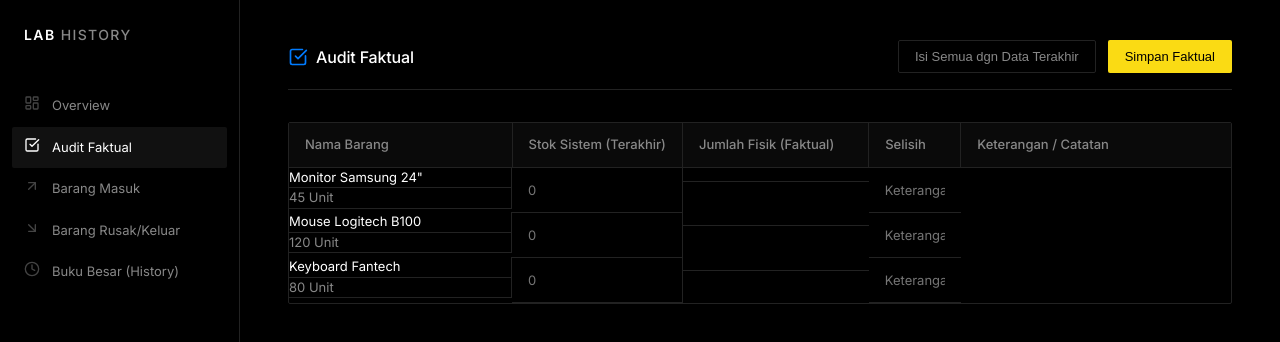
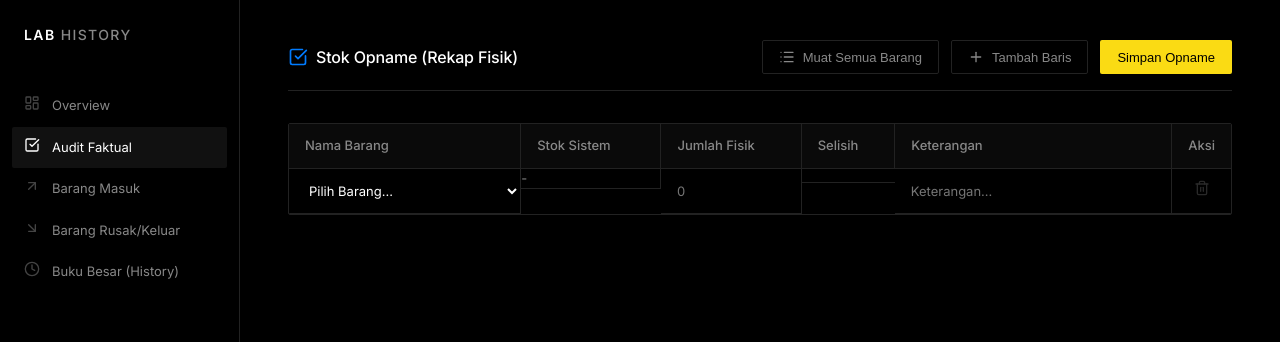
Before and after one commit to UsmanAzizz/inventory_lab, a React (Vite) app: page /audit in a window 1280 px wide. Shown: the top 342 px of the page. Built offline with nearby package versions, Linux system fonts and the light colour scheme.

Commit message:
feat: Add dynamic rows logic (spreadsheet-like)

```diff
--- a/src/pages/InputFaktual.jsx
+++ b/src/pages/InputFaktual.jsx
@@ -1,40 +1,73 @@
 import React, { useState } from 'react';
-import { CheckSquare } from 'lucide-react';
+import { CheckSquare, Plus, Trash2, List } from 'lucide-react';
 
 const InputFaktual = () => {
-  const [items, setItems] = useState([
-    { id: '1', name: 'Monitor Samsung 24"', current_stock: 45, actual_qty: '', notes: '' },
-    { id: '2', name: 'Mouse Logitech B100', current_stock: 120, actual_qty: '', notes: '' },
-    { id: '3', name: 'Keyboard Fantech', current_stock: 80, actual_qty: '', notes: '' },
+  // Master data barang
+  const masterItems = [
+    { id: '1', name: 'Monitor Samsung 24"', current_stock: 45 },
+    { id: '2', name: 'Mouse Logitech B100', current_stock: 120 },
+    { id: '3', name: 'Keyboard Fantech', current_stock: 80 },
+  ];
+
+  const [rows, setRows] = useState([
+    { rowId: Date.now(), itemId: '', current_stock: 0, actual_qty: '', notes: '' }
   ]);
 
-  const handleChange = (id, field, value) => {
-    setItems(items.map(item => item.id === id ? { ...item, [field]: value } : item));
+  const addRow = () => {
+    setRows([...rows, { rowId: Date.now(), itemId: '', current_stock: 0, actual_qty: '', notes: '' }]);
   };
 
-  const handleUseLastData = () => {
-    setItems(items.map(item => ({
-      ...item,
-      actual_qty: item.current_stock.toString()
-    })));
+  const removeRow = (rowId) => {
+    setRows(rows.filter(r => r.rowId !== rowId));
+  };
+
+  const loadAllItems = () => {
+    const allRows = masterItems.map((item, index) => ({
+      rowId: Date.now() + index,
+      itemId: item.id,
+      current_stock: item.current_stock,
+      actual_qty: item.current_stock.toString(),
+      notes: ''
+    }));
+    setRows(allRows);
+  };
+
+  const handleChange = (rowId, field, value) => {
+    setRows(rows.map(row => {
+      if (row.rowId === rowId) {
+        const updatedRow = { ...row, [field]: value };
+        if (field === 'itemId') {
+          const selectedItem = masterItems.find(i => i.id === value);
+          updatedRow.current_stock = selectedItem ? selectedItem.current_stock : 0;
+        }
+        return updatedRow;
+      }
+      return row;
+    }));
   };
 
   const handleSave = () => {
-    const modifications = items.filter(i => i.actual_qty !== '');
-    if (modifications.length === 0) return alert('Belum ada data faktual yang diisi.');
-    console.log('Simpan Audit Faktual:', modifications);
-    alert('Disimpan: ' + modifications.length + ' riwayat baru');
+    const validRows = rows.filter(r => r.itemId !== '' && r.actual_qty !== '');
+    if (validRows.length === 0) return alert('Belum ada data faktual yang diisi.');
+    console.log('Simpan Audit Faktual:', validRows);
+    alert('Disimpan: ' + validRows.length + ' baris audit');
+    setRows([{ rowId: Date.now(), itemId: '', current_stock: 0, actual_qty: '', notes: '' }]);
   };
 
   return (
     <div>
       <div className="topbar">
         <h2 className="page-title">
-          <CheckSquare size={20} color="var(--primary-blue)" /> Audit Faktual
+          <CheckSquare size={20} color="var(--primary-blue)" /> Stok Opname (Rekap Fisik)
         </h2>
         <div style={{ display: 'flex', gap: '12px' }}>
-          <button className="btn btn-outline" onClick={handleUseLastData}>Isi Semua dgn Data Terakhir</button>
-          <button className="btn btn-accent" onClick={handleSave}>Simpan Faktual</button>
+          <button className="btn btn-outline" onClick={loadAllItems}>
+            <List size={16} /> Muat Semua Barang
+          </button>
+          <button className="btn btn-outline" onClick={addRow}>
+            <Plus size={16} /> Tambah Baris
+          </button>
+          <button className="btn btn-accent" onClick={handleSave}>Simpan Opname</button>
         </div>
       </div>
 
@@ -43,30 +76,44 @@ const InputFaktual = () => {
           <thead>
             <tr>
               <th style={{ width: '25%' }}>Nama Barang</th>
-              <th style={{ width: '15%' }}>Stok Sistem (Terakhir)</th>
-              <th style={{ width: '20%' }}>Jumlah Fisik (Faktual)</th>
+              <th style={{ width: '15%' }}>Stok Sistem</th>
+              <th style={{ width: '15%' }}>Jumlah Fisik</th>
               <th style={{ width: '10%' }}>Selisih</th>
-              <th style={{ width: '30%' }}>Keterangan / Catatan</th>
+              <th style={{ width: '30%' }}>Keterangan</th>
+              <th style={{ width: '5%', textAlign: 'center' }}>Aksi</th>
             </tr>
           </thead>
           <tbody>
-            {items.map(item => {
-              const diff = item.actual_qty !== '' ? parseInt(item.actual_qty) - item.current_stock : null;
+            {rows.map((row) => {
+              const diff = row.actual_qty !== '' ? parseInt(row.actual_qty) - row.current_stock : null;
               return (
-                <tr key={item.id}>
-                  <td className="cell-text">{item.name}</td>
-                  <td className="cell-text" style={{ color: 'var(--text-secondary)' }}>{item.current_stock} Unit</td>
+                <tr key={row.rowId}>
+                  <td>
+                    <select
+                      className="cell-input"
+                      value={row.itemId}
+                      onChange={(e) => handleChange(row.rowId, 'itemId', e.target.value)}
+                    >
+                      <option value="" disabled>Pilih Barang...</option>
+                      {masterItems.map(item => (
+                        <option key={item.id} value={item.id}>{item.name}</option>
+                      ))}
+                    </select>
+                  </td>
+                  <td className="cell-text" style={{ color: 'var(--text-secondary)' }}>
+                    {row.itemId ? `${row.current_stock} Unit` : '-'}
+                  </td>
                   <td>
                     <input
                       type="number"
                       className="cell-input"
                       placeholder="0"
-                      value={item.actual_qty}
-                      onChange={(e) => handleChange(item.id, 'actual_qty', e.target.value)}
+                      value={row.actual_qty}
+                      onChange={(e) => handleChange(row.rowId, 'actual_qty', e.target.value)}
                     />
                   </td>
                   <td className="cell-text">
-                    {diff !== null && diff !== 0 && (
+                    {diff !== null && diff !== 0 && !isNaN(diff) && (
                       <span className={`badge ${diff > 0 ? 'badge-green' : 'badge-red'}`}>
                         {diff > 0 ? `+${diff}` : diff}
                       </span>
@@ -78,9 +125,21 @@ const InputFaktual = () => {
                       type="text"
                       className="cell-input"
                       placeholder="Keterangan..."
-                      value={item.notes}
-                      onChange={(e) => handleChange(item.id, 'notes', e.target.value)}
+                      value={row.notes}
+                      onChange={(e) => handleChange(row.rowId, 'notes', e.target.value)}
                     />
+                  </td>
+                  <td style={{ textAlign: 'center', verticalAlign: 'middle' }}>
+                    <button
+                      onClick={() => removeRow(row.rowId)}
+                      style={{
+                        background: 'none', border: 'none', color: 'var(--text-secondary)', cursor: 'pointer',
+                        opacity: rows.length === 1 ? 0.3 : 1
+                      }}
+                      disabled={rows.length === 1}
+                    >
+                      <Trash2 size={16} />
+                    </button>
                   </td>
                 </tr>
               );
--- a/src/pages/InputPembelian.jsx
+++ b/src/pages/InputPembelian.jsx
@@ -1,23 +1,50 @@
 import React, { useState } from 'react';
-import { ArrowUpRight } from 'lucide-react';
+import { ArrowUpRight, Plus, Trash2 } from 'lucide-react';
 
 const InputPembelian = () => {
-  const [items, setItems] = useState([
-    { id: '1', name: 'Monitor Samsung 24"', current_stock: 45, add_qty: '', notes: '' },
-    { id: '2', name: 'Mouse Logitech B100', current_stock: 120, add_qty: '', notes: '' },
-    { id: '3', name: 'Keyboard Fantech', current_stock: 80, add_qty: '', notes: '' },
+  // Master data barang (nantinya dari Firebase)
+  const masterItems = [
+    { id: '1', name: 'Monitor Samsung 24"', current_stock: 45 },
+    { id: '2', name: 'Mouse Logitech B100', current_stock: 120 },
+    { id: '3', name: 'Keyboard Fantech', current_stock: 80 },
+  ];
+
+  // Baris dinamis yang diinput user
+  const [rows, setRows] = useState([
+    { rowId: Date.now(), itemId: '', current_stock: 0, add_qty: '', notes: '' }
   ]);
 
-  const handleChange = (id, field, value) => {
-    setItems(items.map(item => item.id === id ? { ...item, [field]: value } : item));
+  const addRow = () => {
+    setRows([...rows, { rowId: Date.now(), itemId: '', current_stock: 0, add_qty: '', notes: '' }]);
+  };
+
+  const removeRow = (rowId) => {
+    setRows(rows.filter(r => r.rowId !== rowId));
+  };
+
+  const handleChange = (rowId, field, value) => {
+    setRows(rows.map(row => {
+      if (row.rowId === rowId) {
+        const updatedRow = { ...row, [field]: value };
+        // Jika user memilih barang, otomatis update stok sistem
+        if (field === 'itemId') {
+          const selectedItem = masterItems.find(i => i.id === value);
+          updatedRow.current_stock = selectedItem ? selectedItem.current_stock : 0;
+        }
+        return updatedRow;
+      }
+      return row;
+    }));
   };
 
   const handleSave = () => {
-    const modifications = items.filter(i => i.add_qty !== '' && parseInt(i.add_qty) > 0);
-    if (modifications.length === 0) return alert('Tidak ada data pembelian yang diisi.');
+    const validRows = rows.filter(r => r.itemId !== '' && r.add_qty !== '' && parseInt(r.add_qty) > 0);
+    if (validRows.length === 0) return alert('Tidak ada data valid yang siap disimpan.');
 
-    console.log('Simpan Pembelian:', modifications);
-    alert('Disimpan: ' + modifications.length + ' item');
+    console.log('Simpan Pembelian:', validRows);
+    alert('Disimpan: ' + validRows.length + ' baris transaksi');
+    // Kosongkan form setelah simpan
+    setRows([{ rowId: Date.now(), itemId: '', current_stock: 0, add_qty: '', notes: '' }]);
   };
 
   return (
@@ -26,7 +53,12 @@ const InputPembelian = () => {
         <h2 className="page-title">
           <ArrowUpRight size={20} color="#10B981" /> Catat Barang Masuk / Pembelian
         </h2>
-        <button className="btn btn-accent" onClick={handleSave}>Simpan Semua Pembelian</button>
+        <div style={{ display: 'flex', gap: '12px' }}>
+          <button className="btn btn-outline" onClick={addRow}>
+            <Plus size={16} /> Tambah Baris
+          </button>
+          <button className="btn btn-accent" onClick={handleSave}>Simpan Transaksi</button>
+        </div>
       </div>
 
       <div className="grid-container">
@@ -36,21 +68,35 @@ const InputPembelian = () => {
               <th style={{ width: '25%' }}>Nama Barang</th>
               <th style={{ width: '15%' }}>Stok Sistem (Sblmnya)</th>
               <th style={{ width: '20%' }}>Jumlah Masuk (+Unit)</th>
-              <th style={{ width: '40%' }}>Keterangan / No. Kuitansi</th>
+              <th style={{ width: '35%' }}>Keterangan / No. Kuitansi</th>
+              <th style={{ width: '5%', textAlign: 'center' }}>Aksi</th>
             </tr>
           </thead>
           <tbody>
-            {items.map(item => (
-              <tr key={item.id}>
-                <td className="cell-text">{item.name}</td>
-                <td className="cell-text" style={{ color: 'var(--text-secondary)' }}>{item.current_stock} Unit</td>
+            {rows.map((row, index) => (
+              <tr key={row.rowId}>
+                <td>
+                  <select
+                    className="cell-input"
+                    value={row.itemId}
+                    onChange={(e) => handleChange(row.rowId, 'itemId', e.target.value)}
+                  >
+                    <option value="" disabled>Pilih Barang...</option>
+                    {masterItems.map(item => (
+                      <option key={item.id} value={item.id}>{item.name}</option>
+                    ))}
+                  </select>
+                </td>
+                <td className="cell-text" style={{ color: 'var(--text-secondary)' }}>
+                  {row.itemId ? `${row.current_stock} Unit` : '-'}
+                </td>
                 <td>
                   <input
                     type="number"
                     className="cell-input"
                     placeholder="Contoh: 10"
-                    value={item.add_qty}
-                    onChange={(e) => handleChange(item.id, 'add_qty', e.target.value)}
+                    value={row.add_qty}
+                    onChange={(e) => handleChange(row.rowId, 'add_qty', e.target.value)}
                   />
                 </td>
                 <td>
@@ -58,9 +104,21 @@ const InputPembelian = () => {
                     type="text"
                     className="cell-input"
                     placeholder="INV-..."
-                    value={item.notes}
-                    onChange={(e) => handleChange(item.id, 'notes', e.target.value)}
+                    value={row.notes}
+                    onChange={(e) => handleChange(row.rowId, 'notes', e.target.value)}
                   />
+                </td>
+                <td style={{ textAlign: 'center', verticalAlign: 'middle' }}>
+                  <button
+                    onClick={() => removeRow(row.rowId)}
+                    style={{
+                      background: 'none', border: 'none', color: 'var(--text-secondary)', cursor: 'pointer',
+                      opacity: rows.length === 1 ? 0.3 : 1
+                    }}
+                    disabled={rows.length === 1}
+                  >
+                    <Trash2 size={16} />
+                  </button>
                 </td>
               </tr>
             ))}
--- a/src/pages/InputRusak.jsx
+++ b/src/pages/InputRusak.jsx
@@ -1,32 +1,62 @@
 import React, { useState } from 'react';
-import { ArrowDownRight } from 'lucide-react';
+import { ArrowDownRight, Plus, Trash2 } from 'lucide-react';
 
 const InputRusak = () => {
-  const [items, setItems] = useState([
-    { id: '1', name: 'Monitor Samsung 24"', current_stock: 45, subtract_qty: '', notes: '' },
-    { id: '2', name: 'Mouse Logitech B100', current_stock: 120, subtract_qty: '', notes: '' },
-    { id: '3', name: 'Keyboard Fantech', current_stock: 80, subtract_qty: '', notes: '' },
+  // Master data barang
+  const masterItems = [
+    { id: '1', name: 'Monitor Samsung 24"', current_stock: 45 },
+    { id: '2', name: 'Mouse Logitech B100', current_stock: 120 },
+    { id: '3', name: 'Keyboard Fantech', current_stock: 80 },
+  ];
+
+  // Baris dinamis yang diinput user
+  const [rows, setRows] = useState([
+    { rowId: Date.now(), itemId: '', current_stock: 0, subtract_qty: '', notes: '' }
   ]);
 
-  const handleChange = (id, field, value) => {
-    setItems(items.map(item => item.id === id ? { ...item, [field]: value } : item));
+  const addRow = () => {
+    setRows([...rows, { rowId: Date.now(), itemId: '', current_stock: 0, subtract_qty: '', notes: '' }]);
+  };
+
+  const removeRow = (rowId) => {
+    setRows(rows.filter(r => r.rowId !== rowId));
+  };
+
+  const handleChange = (rowId, field, value) => {
+    setRows(rows.map(row => {
+      if (row.rowId === rowId) {
+        const updatedRow = { ...row, [field]: value };
+        if (field === 'itemId') {
+          const selectedItem = masterItems.find(i => i.id === value);
+          updatedRow.current_stock = selectedItem ? selectedItem.current_stock : 0;
+        }
+        return updatedRow;
+      }
+      return row;
+    }));
   };
 
   const handleSave = () => {
-    const modifications = items.filter(i => i.subtract_qty !== '' && parseInt(i.subtract_qty) > 0);
-    if (modifications.length === 0) return alert('Tidak ada data kerusakan yang diisi.');
+    const validRows = rows.filter(r => r.itemId !== '' && r.subtract_qty !== '' && parseInt(r.subtract_qty) > 0);
+    if (validRows.length === 0) return alert('Tidak ada data kerusakan/pengurangan yang valid.');
 
-    console.log('Simpan Barang Rusak:', modifications);
-    alert('Disimpan: ' + modifications.length + ' item');
+    console.log('Simpan Barang Rusak:', validRows);
+    alert('Disimpan: ' + validRows.length + ' baris transaksi');
+    setRows([{ rowId: Date.now(), itemId: '', current_stock: 0, subtract_qty: '', notes: '' }]);
   };
 
   return (
     <div>
       <div className="topbar">
         <h2 className="page-title">
-          <ArrowDownRight size={20} color="#EF4444" /> Catat Barang Rusak / Habis Pakai
+          <ArrowDownRight size={20} color="#EF4444" /> Catat Barang Rusak / Keluar
         </h2>
-        <button className="btn btn-accent" onClick={handleSave}>Simpan Semua Perubahan</button>
+        <div style={{ display: 'flex', gap: '12px' }}>
+          <button className="btn btn-outline" onClick={addRow}>
+            <Plus size={16} /> Tambah Baris
+          </button>
+          <button className="btn btn-accent" onClick={handleSave}>Simpan Perubahan</button>
+        </div>
       </div>
 
       <div className="grid-container">
@@ -35,22 +65,36 @@ const InputRusak = () => {
             <tr>
               <th style={{ width: '25%' }}>Nama Barang</th>
               <th style={{ width: '15%' }}>Stok Sistem</th>
-              <th style={{ width: '20%' }}>Jumlah Rusak / Keluar</th>
-              <th style={{ width: '40%' }}>Keterangan</th>
+              <th style={{ width: '20%' }}>Jumlah Keluar (-Unit)</th>
+              <th style={{ width: '35%' }}>Keterangan</th>
+              <th style={{ width: '5%', textAlign: 'center' }}>Aksi</th>
             </tr>
           </thead>
           <tbody>
-            {items.map(item => (
-              <tr key={item.id}>
-                <td className="cell-text">{item.name}</td>
-                <td className="cell-text" style={{ color: 'var(--text-secondary)' }}>{item.current_stock} Unit</td>
+            {rows.map((row) => (
+              <tr key={row.rowId}>
+                <td>
+                  <select
+                    className="cell-input"
+                    value={row.itemId}
+                    onChange={(e) => handleChange(row.rowId, 'itemId', e.target.value)}
+                  >
+                    <option value="" disabled>Pilih Barang...</option>
+                    {masterItems.map(item => (
+                      <option key={item.id} value={item.id}>{item.name}</option>
+                    ))}
+                  </select>
+                </td>
+                <td className="cell-text" style={{ color: 'var(--text-secondary)' }}>
+                  {row.itemId ? `${row.current_stock} Unit` : '-'}
+                </td>
                 <td>
                   <input
                     type="number"
                     className="cell-input"
                     placeholder="Contoh: 2"
-                    value={item.subtract_qty}
-                    onChange={(e) => handleChange(item.id, 'subtract_qty', e.target.value)}
+                    value={row.subtract_qty}
+                    onChange={(e) => handleChange(row.rowId, 'subtract_qty', e.target.value)}
                   />
                 </td>
                 <td>
@@ -58,9 +102,21 @@ const InputRusak = () => {
                     type="text"
                     className="cell-input"
                     placeholder="Keterangan..."
-                    value={item.notes}
-                    onChange={(e) => handleChange(item.id, 'notes', e.target.value)}
+                    value={row.notes}
+                    onChange={(e) => handleChange(row.rowId, 'notes', e.target.value)}
                   />
+                </td>
+                <td style={{ textAlign: 'center', verticalAlign: 'middle' }}>
+                  <button
+                    onClick={() => removeRow(row.rowId)}
+                    style={{
+                      background: 'none', border: 'none', color: 'var(--text-secondary)', cursor: 'pointer',
+                      opacity: rows.length === 1 ? 0.3 : 1
+                    }}
+                    disabled={rows.length === 1}
+                  >
+                    <Trash2 size={16} />
+                  </button>
                 </td>
               </tr>
             ))}
```
